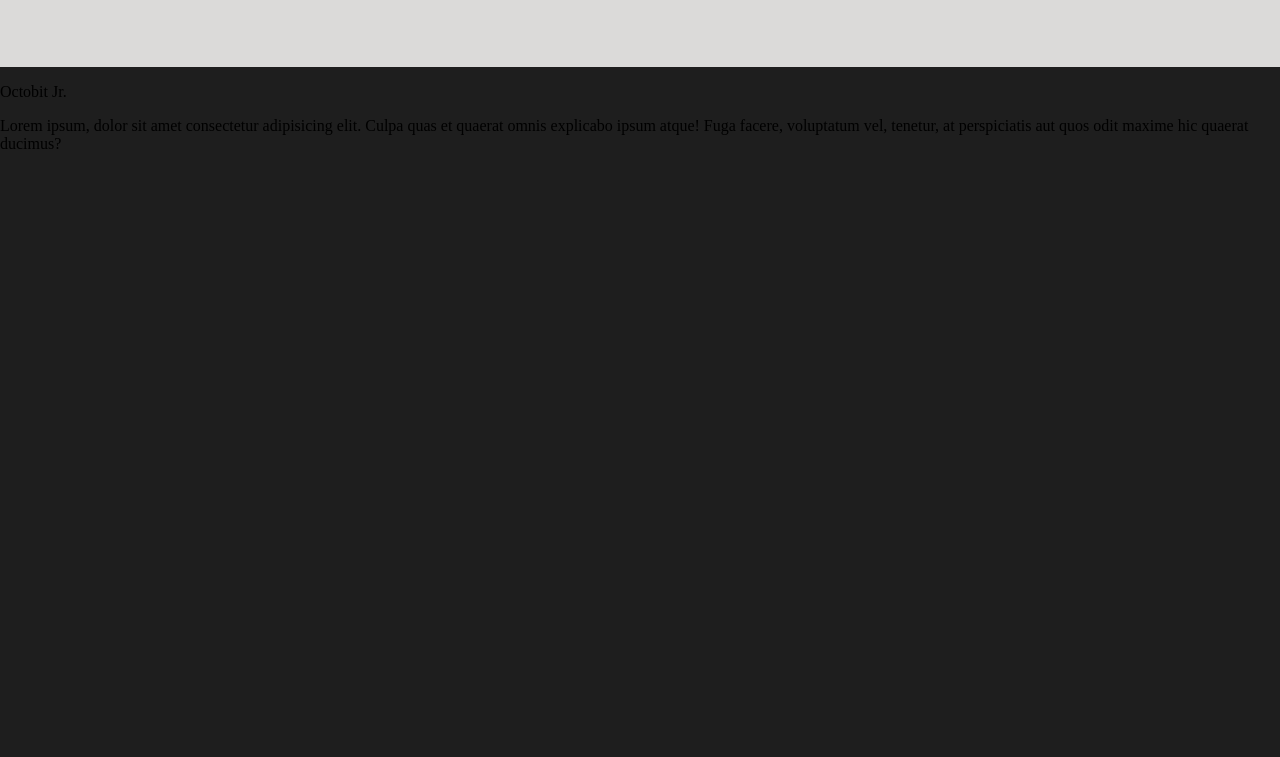
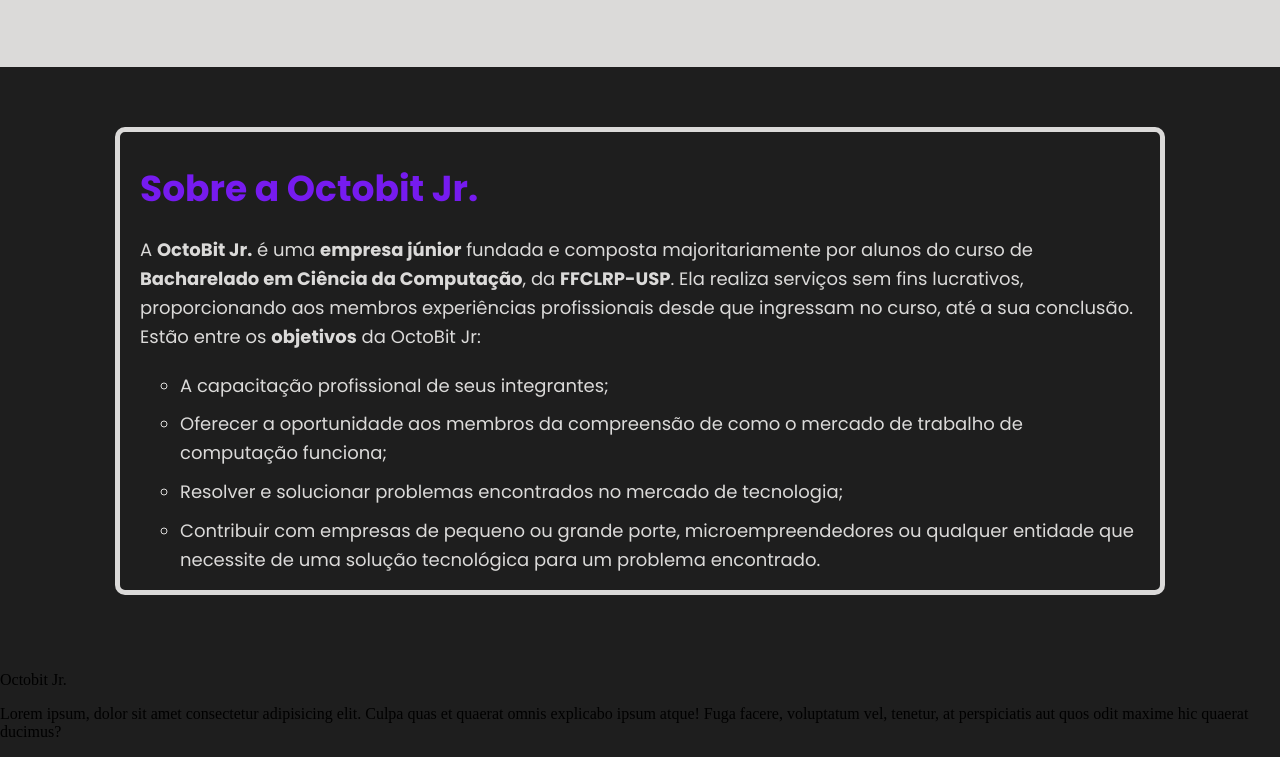
Before and after one commit to CaioMSartori/OctobitJr-Site, a plain HTML site: page index.html in a window 1280 px wide. Shown: the part 581-1338 px from the top of the page. Before the commit the page ends 800 px from the top, so only its background shows below. Drawn offline with nearby package versions, Linux system fonts and the light colour scheme.

Commit message:
feat: versão inicial do Sobre Nós

```diff
--- a/index.html
+++ b/index.html
@@ -41,6 +41,23 @@
         </div>
     </header>
     <main>
+        <section class="about">
+            <div class="about-container">
+                <h2>Sobre a Octobit Jr.</h2>
+                <p>
+                    A <strong>OctoBit Jr.</strong> é uma <strong>empresa júnior</strong> fundada e composta majoritariamente por alunos do curso
+                    de <strong>Bacharelado em Ciência da Computação</strong>, da <strong>FFCLRP-USP</strong>. Ela realiza serviços sem fins
+                    lucrativos, proporcionando aos membros experiências profissionais desde que ingressam no
+                    curso, até a sua conclusão. Estão entre os <strong>objetivos</strong> da OctoBit Jr:
+                </p>
+                <ul>
+                    <li>A capacitação profissional de seus integrantes;</li>
+                    <li>Oferecer a oportunidade aos membros da compreensão de como o mercado de trabalho de computação funciona;</li>
+                    <li>Resolver e solucionar problemas encontrados no mercado de tecnologia;</li>
+                    <li>Contribuir com empresas de pequeno ou grande porte, microempreendedores ou qualquer entidade que necessite de uma solução tecnológica para um problema encontrado.</li>
+                </ul>
+            </div>
+        </section>
         <p>Octobit Jr. </p>
     </main>
     <p>Lorem ipsum, dolor sit amet consectetur adipisicing elit. Culpa quas et quaerat omnis explicabo ipsum atque! Fuga facere, voluptatum vel, tenetur, at perspiciatis aut quos odit maxime hic quaerat ducimus?</p>
--- a/styles.css
+++ b/styles.css
@@ -98,3 +98,39 @@ header {
     transform: translateY(20px);
     transition: opacity 1s ease, transform 1s ease;
 }
+.about {
+    padding: 60px 20px;
+    font-family: 'Poppins', sans-serif;
+}
+
+.about-container {
+    max-width: 1000px;
+    margin: 0 auto;
+    text-align: left;
+    border-style: solid;
+    border-color: #dbdad9;
+    border-radius: 10px;
+    border-width: 5px;
+    padding-left: 20px;
+    padding-right: 20px;
+}
+
+.about h2 {
+    font-size: 36px;
+    margin-bottom: 20px;
+    color: #761BEF;
+}
+
+.about p {
+    font-size: 18px;
+    line-height: 1.6;
+    margin-bottom: 20px;
+    color: #dbdad9;
+}
+.about ul li {
+    font-size: 18px;
+    line-height: 1.6;
+    margin-bottom: 10px;
+    color: #dbdad9;
+    list-style-type: circle;
+}
```
